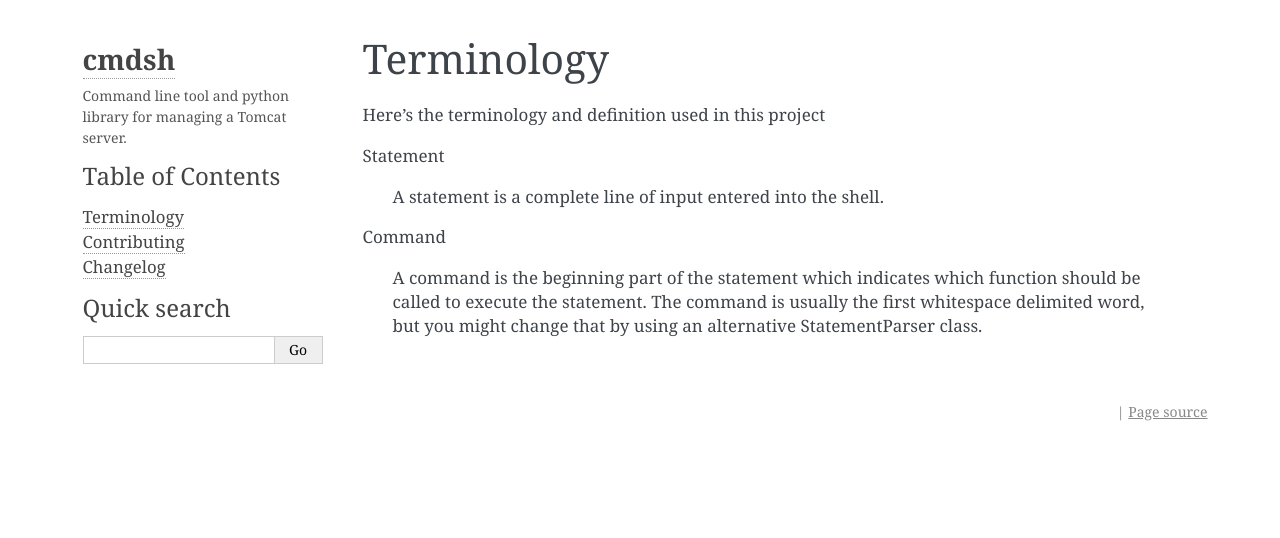
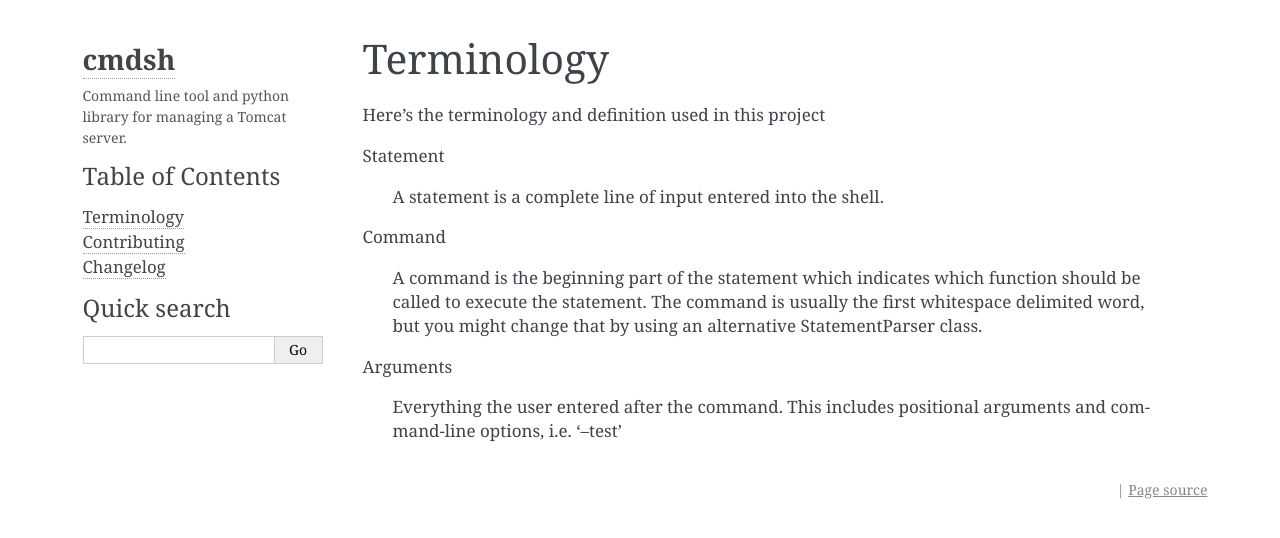
Before and after one commit to kotfu/cmdsh, a Sphinx documentation site: the page built from docs/terminology.rst, in a window 1280 px wide. Shown: the top 538 px of the page. Built offline with Sphinx 7.4.7, drawn with Linux system fonts in a browser that asks for light colours.

Commit message:
Fix more flake errors

```diff
--- a/docs/terminology.rst
+++ b/docs/terminology.rst
@@ -9,7 +9,11 @@
 
 Command
 
-  A command is the beginning part of the statement which indicates which
-  function should be called to execute the statement. The command is usually
-  the first whitespace delimited word, but you might change that by using an
-  alternative StatementParser class.
+  A command is the beginning part of the statement which indicates which function should
+  be called to execute the statement. The command is usually the first whitespace
+  delimited word, but you might change that by using an alternative StatementParser class.
+
+Arguments
+
+  Everything the user entered after the command. This includes positional arguments
+  and command-line options, i.e. '--test'
--- a/src/cmdsh/__init__.py
+++ b/src/cmdsh/__init__.py
@@ -29,7 +29,7 @@
 from pkg_resources import get_distribution, DistributionNotFound
 
 from .shell import Shell  # noqa F401
-from .models import Result, CommandNotFound
+from .models import Statement, Result, CommandNotFound
 
 try:
     __version__ = get_distribution(__name__).version
```
Also changed, not shown: 2 other files.
